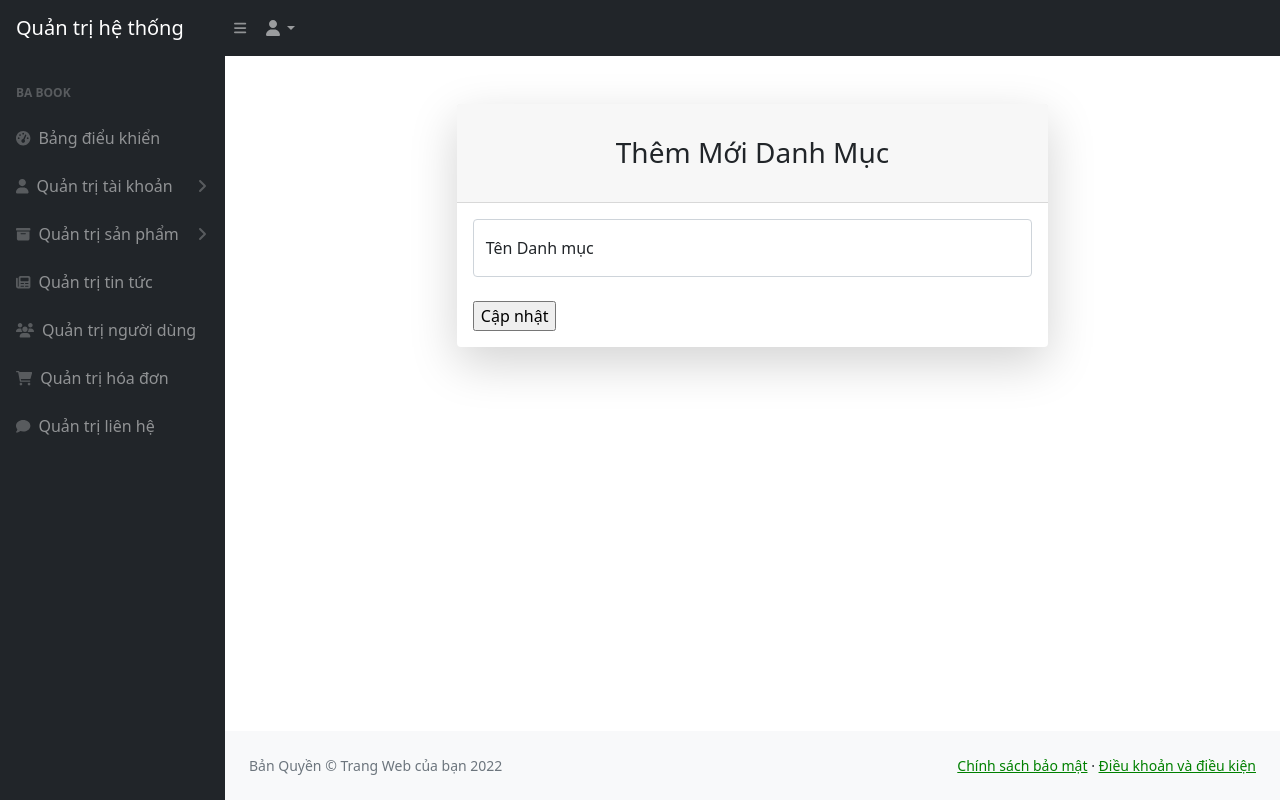
After one commit to thuthao1009/Nhom3_btl, a PHP site: page /admin/them_moi_danh_muc.php in a window 1280 px wide. The commit adds this page. Run offline with PHP 8.4, Linux system fonts and the light colour scheme; some libraries are stand-ins or nearby versions.

Commit message:
update 19/10

```diff
--- a/admin/quan_li_chung.php
+++ b/admin/quan_li_chung.php
@@ -108,7 +108,7 @@
                             </a>
                             <a class="nav-link collapsed" href="#" data-bs-toggle="collapse" data-bs-target="#collapseThree" aria-expanded="false" aria-controls="collapseThree">
                                 <div class="sb-nav-link-icon"><i class="fas fa-shopping-cart"></i></div>
-                                Quản trị bán hàng hóa
+                                Quản trị bán
                                 <div class="sb-sidenav-collapse-arrow"><i class="fas fa-angle-down"></i></div>
                             </a>
                             <div class="collapse" id="collapseThree" aria-labelledby="headingThree" data-bs-parent="#sidenavAccordion">
@@ -291,3 +291,5 @@
         <script src="js/datatables-simple-demo.js"></script>
     </body>
 </html>
+
+<td><?php  echo "<img src='../img/".$row["sp_anh_minh_hoa"]."' ><br>"  ;?></td>
--- /dev/null
+++ b/admin/them_moi_danh_muc.php
@@ -0,0 +1,165 @@
+<?php
+    // Mục đích: kiểm tra xem bạn có quyền truy cập trang này hay không thông qua biến $_SESSION['da_dang_nhap'] = 1 --> được phép truy cập; và ngược lại.
+ /*   session_start();
+
+    if(!isset($_SESSION['da_dang_nhap'])) {
+        echo "
+            <script type='text/javascript'>
+                window.alert('Bạn không được phép truy cập');
+                window.location.href='dangnhap.php';
+            </script>
+        ";
+    }*/
+;?>
+
+<!DOCTYPE html>
+<html lang="en">
+    <head>
+        <meta charset="utf-8" />
+        <meta http-equiv="X-UA-Compatible" content="IE=edge" />
+        <meta name="viewport" content="width=device-width, initial-scale=1, shrink-to-fit=no" />
+        <meta name="description" content="" />
+        <meta name="author" content="" />
+        <title>Ba Book|Quản trị hệ thống</title>
+        <link href="https://cdn.jsdelivr.net/npm/simple-datatables@latest/dist/style.css" rel="stylesheet" />
+        <link href="css/styles.css" rel="stylesheet" />
+        <script src="https://use.fontawesome.com/releases/v6.1.0/js/all.js" crossorigin="anonymous"></script>
+    </head>
+    <body class="sb-nav-fixed">
+        <nav class="sb-topnav navbar navbar-expand navbar-dark bg-dark">
+            <!-- Navbar Brand-->
+            <a class="navbar-brand ps-3" href="index.php">Quản trị hệ thống</a>
+            <!-- Sidebar Toggle-->
+            <button class="btn btn-link btn-sm order-1 order-lg-0 me-4 me-lg-0" id="sidebarToggle" href="#!"><i class="fas fa-bars"></i></button>
+            <!-- Navbar Search-->
+     <!--       <form class="d-none d-md-inline-block form-inline ms-auto me-0 me-md-3 my-2 my-md-0">
+                <div class="input-group">
+                    <input class="form-control" type="text" placeholder="Search for..." aria-label="Search for..." aria-describedby="btnNavbarSearch" />
+                    <button class="btn btn-primary" id="btnNavbarSearch" type="button"><i class="fas fa-search"></i></button>
+                </div>
+            </form>-->
+            <!-- Navbar-->
+            <ul class="navbar-nav ms-auto ms-md-0 me-3 me-lg-4">
+                <li class="nav-item dropdown">
+                    <a class="nav-link dropdown-toggle" id="navbarDropdown" href="#" role="button" data-bs-toggle="dropdown" aria-expanded="false"><i class="fas fa-user fa-fw"></i></a>
+                    <ul class="dropdown-menu dropdown-menu-end" aria-labelledby="navbarDropdown">
+                        <li><a class="dropdown-item" href="dangki.php">Đăng kí</a></li>
+                        <li><a class="dropdown-item" href="dangxuat.php">Đăng xuất</a></li>
+
+                    </ul>
+                </li>
+            </ul>
+        </nav>
+        <div id="layoutSidenav">
+            <div id="layoutSidenav_nav">
+                <nav class="sb-sidenav accordion sb-sidenav-dark" id="sidenavAccordion">
+                    <div class="sb-sidenav-menu">
+                        <div class="nav">
+                            <div class="sb-sidenav-menu-heading">BA BOOK</div>
+                            <a class="nav-link" href="./index.php">
+                                <div class="sb-nav-link-icon"><i class="fas fa-tachometer-alt"></i></div>
+                                Bảng điểu khiển
+                            </a>
+
+                            <!-- Quản trị tài khoản -->
+                            <a class="nav-link collapsed" href="quan_tri_tai_khoan.php" data-bs-toggle="collapse" data-bs-target="#collapseLayouts" aria-expanded="false" aria-controls="collapseLayouts">
+                                <div class="sb-nav-link-icon"><i class="fas fa-user"></i></div>
+                                Quản trị tài khoản
+                                <div class="sb-sidenav-collapse-arrow"><i class="fas fa-angle-down"></i></div>
+                            </a>
+                            <div class="collapse" id="collapseLayouts" aria-labelledby="headingOne" data-bs-parent="#sidenavAccordion">
+                            <nav class="sb-sidenav-menu-nested nav accordion" id="sidenavAccordionPages">
+                                 <a class="nav-link" href="nguoidung.php"> Người dùng</a>
+                                    <a class="nav-link" href="dangky.php">  Đăng Ký</a>
+                                    <a class="nav-link" href="dangxuat.php">Đăng Xuất</a>
+                            </nav>
+                            </div>
+
+                            <!--Quản trị sản phẩm-->
+                            <a class="nav-link collapsed" href="quan_tri_san_pham.php" data-bs-toggle="collapse" data-bs-target="#collapsePages" aria-expanded="false" aria-controls="collapsePages">
+                                <div class="sb-nav-link-icon"><i class="fas fa-archive"></i></div>
+                                Quản trị sản phẩm
+                                <div class="sb-sidenav-collapse-arrow"><i class="fas fa-angle-down"></i></div>
+                            </a>
+                            <div class="collapse" id="collapsePages" aria-labelledby="headingTwo" data-bs-parent="#sidenavAccordion">
+                                <nav class="sb-sidenav-menu-nested nav accordion" id="sidenavAccordionPages">
+                                    <a class="nav-link" href="quan_tri_san_pham.php">Sản phẩm </a>
+                                    <a class="nav-link" href="quan_tri_danh_muc.php">Danh mục</a>
+                                    <a class="nav-link" href="quan_tri_the_loai.php">Thể loại </a>
+
+                                </nav>
+                             </div>
+                            <!-- Quản trị tin tức-->
+                             <a class="nav-link" href="quan_tri_tin_tuc.php">
+                                <div class="sb-nav-link-icon"><i class="fas fa-newspaper"></i></div>
+                                    Quản trị tin tức
+                            </a>
+                            <!--Quản trị người dùng-->
+                            <a class="nav-link" href="quan_tri_nguoi_dung.php">
+                                <div class="sb-nav-link-icon"><i class="fas fa-users"></i></div>
+                                    Quản trị người dùng
+                            </a>
+                            <!--Quản trị hóa đơn -->
+                             <a class="nav-link" href="quan_tri_hoa_don.php">
+                                <div class="sb-nav-link-icon"><i class="fas fa-shopping-cart"></i></div>
+                                    Quản trị hóa đơn
+                            </a>
+
+                            <a class="nav-link" href="quan_tri_lien_he.php">
+                                <div class="sb-nav-link-icon"><i class="fas fa-comment"></i></div>
+                                    Quản trị liên hệ
+                            </a>
+                        </div>
+                    </div>
+                </nav>
+            </div>
+            <div id="layoutSidenav_content">
+            <main>
+                    <div class="container">
+                        <div class="row justify-content-center">
+                            <div class="col-lg-7">
+                                <div class="card shadow-lg border-0 rounded-lg mt-5">
+                                    <div class="card-header"><h3 class="text-center font-weight-light my-4">Thêm Mới Danh Mục</h3></div>
+                                    <div class="card-body">
+                                        <form method="POST" action="thuc_hien_them_moi_danh_muc.php" enctype="multipart/form-data">
+                                            <div class="form-floating mb-3">
+                                                <input class="form-control" id="txtTenDanhMuc" type="text" placeholder="Tên danh mục" name="txtTenDanhMuc" />
+                                                <label for="txtTenDanhMuc">Tên Danh mục</label>
+                                            </div>
+
+
+                                            <div class="mt-4 mb-0">
+                                                <input type="hidden" name="txtID" >
+                                                <input type="submit" name="btnSubmit" value="Cập nhật">
+
+                                        </form>
+                                    </div>
+                                </div>
+                            </div>
+                        </div>
+                    </div>
+
+                </main>
+                <footer class="py-4 bg-light mt-auto">
+                    <div class="container-fluid px-4">
+                        <div class="d-flex align-items-center justify-content-between small">
+                            <div class="text-muted">Bản Quyền &copy; Trang Web của bạn 2022</div>
+                            <div>
+                                <a href="chinhsachbaomat.php">Chính sách bảo mật</a>
+                                &middot;
+                                <a href="chinhsachbaomat.php">Điều khoản và điều kiện</a>
+                            </div>
+                        </div>
+                    </div>
+                </footer>
+            </div>
+        </div>
+        <script src="https://cdn.jsdelivr.net/npm/bootstrap@5.1.0/dist/js/bootstrap.bundle.min.js" crossorigin="anonymous"></script>
+        <script src="js/scripts.js"></script>
+        <script src="https://cdnjs.cloudflare.com/ajax/libs/Chart.js/2.8.0/Chart.min.js" crossorigin="anonymous"></script>
+        <script src="assets/demo/chart-area-demo.js"></script>
+        <script src="assets/demo/chart-bar-demo.js"></script>
+        <script src="https://cdn.jsdelivr.net/npm/simple-datatables@latest" crossorigin="anonymous"></script>
+        <script src="js/datatables-simple-demo.js"></script>
+    </body>
+</html>
--- a/admin/xoa_san_pham.php
+++ b/admin/xoa_san_pham.php
@@ -9,7 +9,7 @@
 
 	// Thực hiện xoá dữ liệu
 	mysqli_query($con, $sql);
-echo ($sql);exit();
+//echo ($sql);exit();
 	// Thực hiện thông báo cho mọi người biết các bạn xoá thành công
 ;?>
 <script type="text/javascript">
```
Also changed, not shown: admin/quan_tri_danh_muc.php (added, +202 -0 lines), admin/quan_tri_san_pham.php (+21 -22 lines), admin/thuc_hien_them_moi_danh_muc.php (added, +53 -0 lines), admin/thwuc_hien_them_moi_danh_muc.php (added, +52 -0 lines), admin/css/styles.css.
